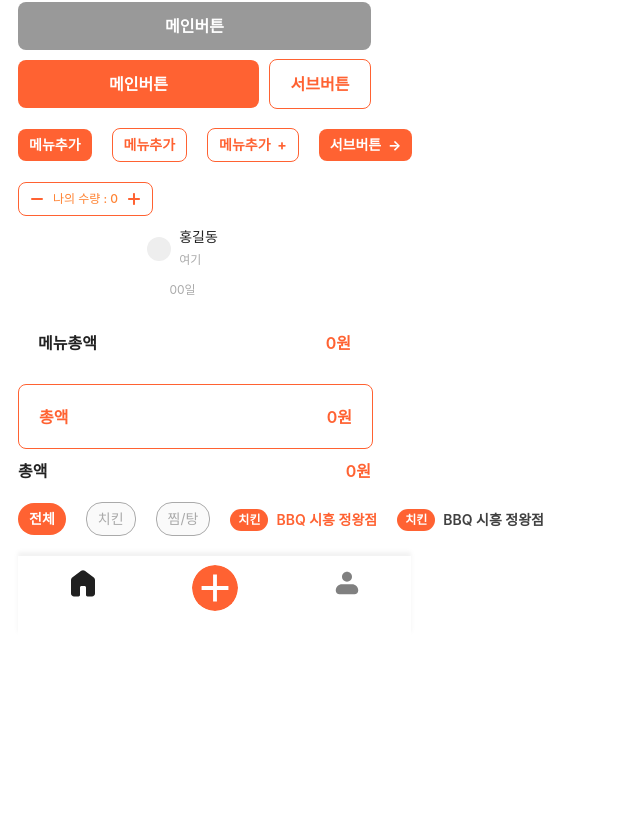
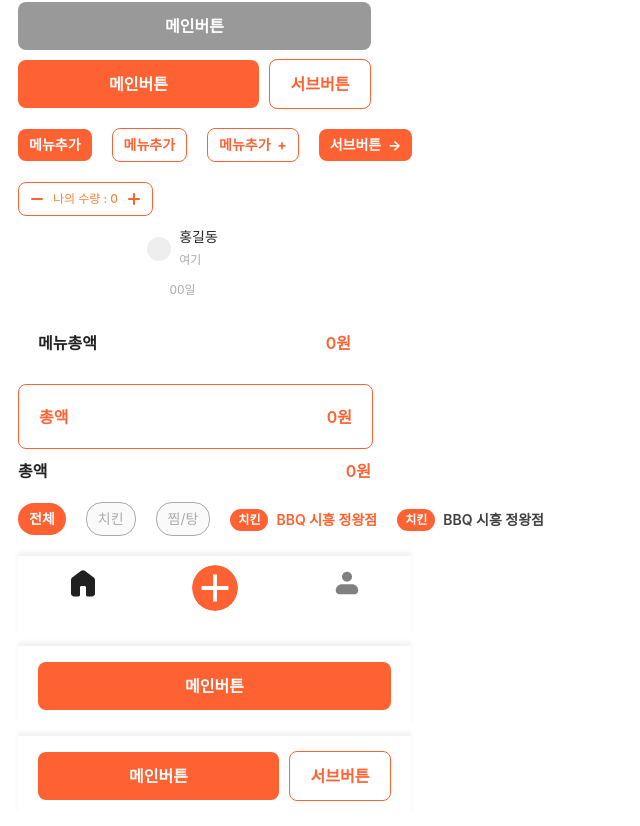
Before and after one commit to arane152/final-project, a React (Vite) app: page / in a window 1280 px wide. Shown: the part 1176-2002 px from the top of the page, without its empty margins (0-640 px from the left). Before the commit the page ends 1822 px from the top, so only its background shows below. Built offline with nearby package versions, Linux system fonts and the light colour scheme; a web font is replaced by a local one.

Commit message:
YeJun-Gnb.jsx-btnType-05242223

```diff
--- a/src/layouts/Gnb.jsx
+++ b/src/layouts/Gnb.jsx
@@ -15,6 +15,12 @@ const GnbLayout = styled.div`
     height: 46px;
     justify-content: space-between;
     margin-top: 9px;
+`
+
+const GnbBtn = styled(GnbLayout)`
+    width: 353px;
+    justify-content: center;
+    margin-top: 16px;
 `
 
 const GnbHomeIcon = styled.div`
@@ -39,6 +45,7 @@ const GnbAddIcon = styled.div`
 `
 
 function Gnb(props) {
+    if (props.type == "gnb") {
         return (
             <GnbWrapper>
                 <GnbLayout>
@@ -49,5 +56,16 @@ function Gnb(props) {
             </GnbWrapper>
         )
     }
+    else if (props.type == "btn") {
+        return (
+            <GnbWrapper>
+                <GnbBtn>
+                    {props.children}
+                </GnbBtn>
+            </GnbWrapper>
+        )
+    }
+
+}
 
 export default Gnb
--- a/src/main.jsx
+++ b/src/main.jsx
@@ -67,7 +67,13 @@ createRoot(document.getElementById('root')).render(
       <StoreName category="치킨" storeName="BBQ 시흥 정왕점"></StoreName>
       <StoreName type="black" category="치킨" storeName="BBQ 시흥 정왕점"></StoreName>
 
-      <Gnb></Gnb>
+      <Gnb type="gnb"></Gnb>
+      <Gnb type="btn">
+        <MainBtn type="default" mainText="메인버튼"></MainBtn>
+      </Gnb>
+      <Gnb type="btn">
+        <MainBtn type="dubble" mainText="메인버튼" subText="서브버튼"></MainBtn>
+      </Gnb>
 
 
     </div>
```
Lines whose indentation alone changed are shown as unchanged.
